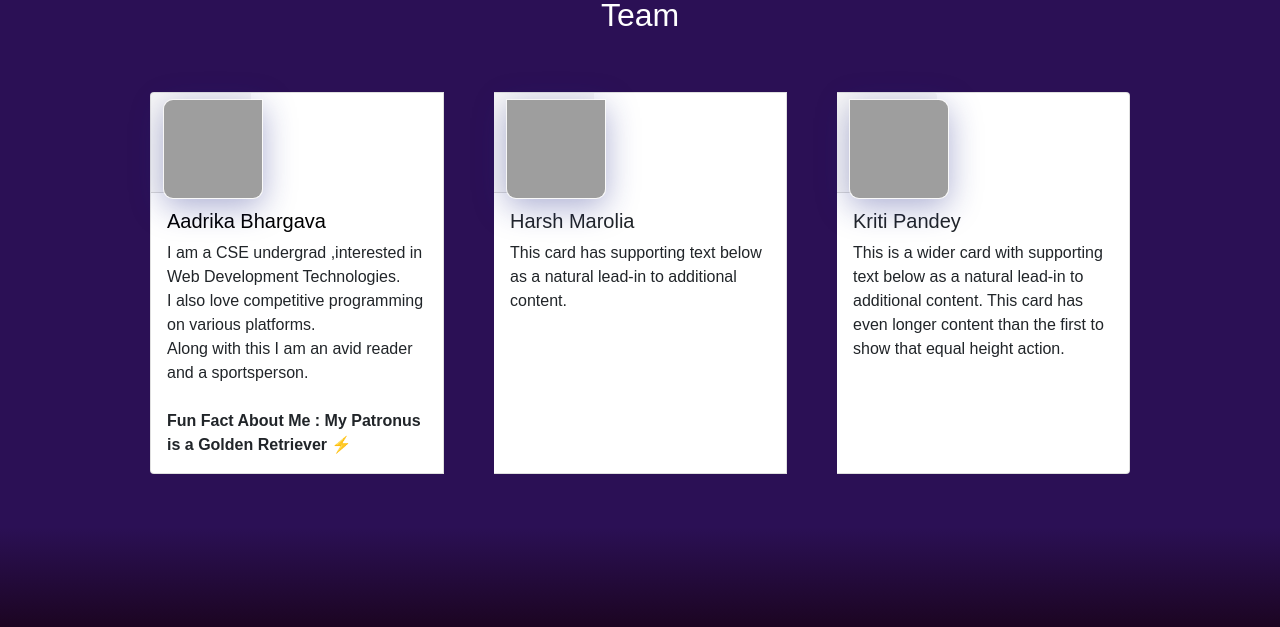
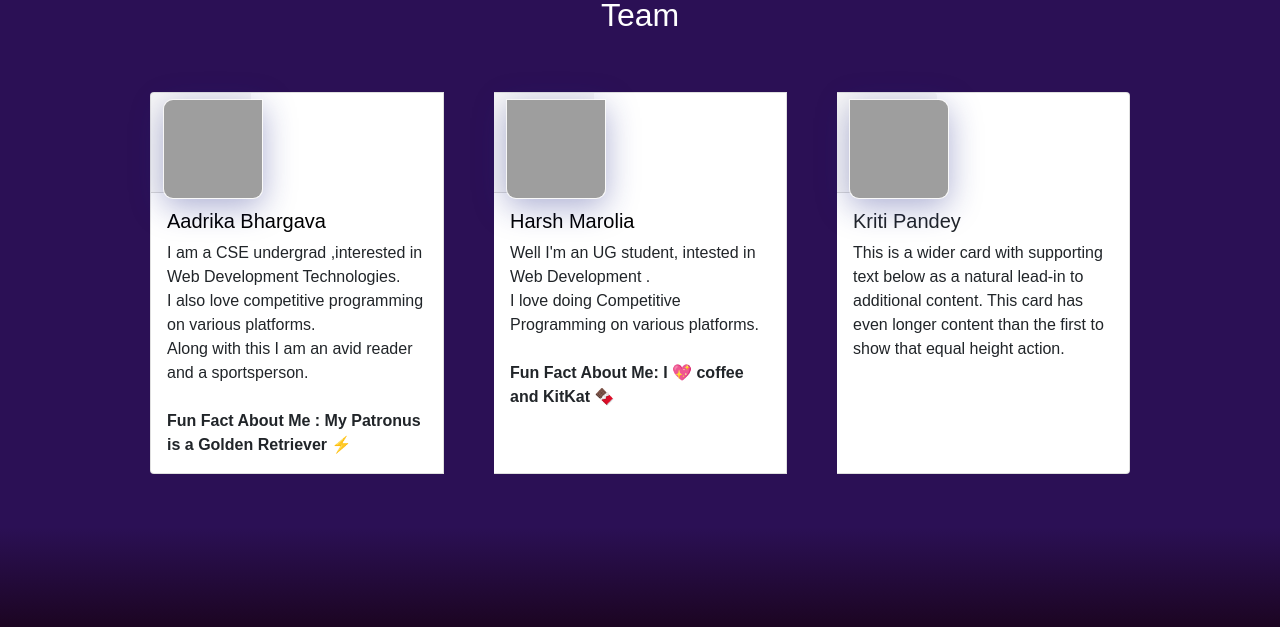
Before and after one commit to ishaandwivedi1234/Educare, a Flask app: page /team in a window 1280 px wide. Shown: the part 173-800 px from the top of the page. Run offline with Flask 2, Linux system fonts and the light colour scheme; some web fonts are replaced; grey boxes are pictures that could not be loaded.

Commit message:
update 2

```diff
--- a/templates/team.html
+++ b/templates/team.html
@@ -45,13 +45,16 @@
                 <div class="card-header">
                     <img src="https://tinyurl.com/yjuhzu9h" class="card-img-top glass" alt="...">
                 </div>
-                <div class="card-body">
-                    <h5 class="card-title">Harsh Marolia</h5>
-
-                    <p class="card-text">This card has supporting text below as a natural lead-in to additional content.
+                     <div class="card-body">
+                    <h5 class="card-title"><a href="https://www.linkedin.com/in/harsh-marolia-232757197/" style="color: black; text-decoration: none;">Harsh Marolia</a></h5>
+                    <p class="card-text">Well I'm an UG student, intested in Web Development .
+                        <br> I love doing Competitive Programming on various platforms.
+                        <br>
+                        <br><strong> Fun Fact About Me: I 💖 coffee and KitKat 🍫</strong>
                     </p>
                 </div>
             </div>
+
             <div class="card mt-10">
                 <div class="card-header">
                     <img src="https://tinyurl.com/yep5u33s" class="card-img-top glass" alt="...">
```
